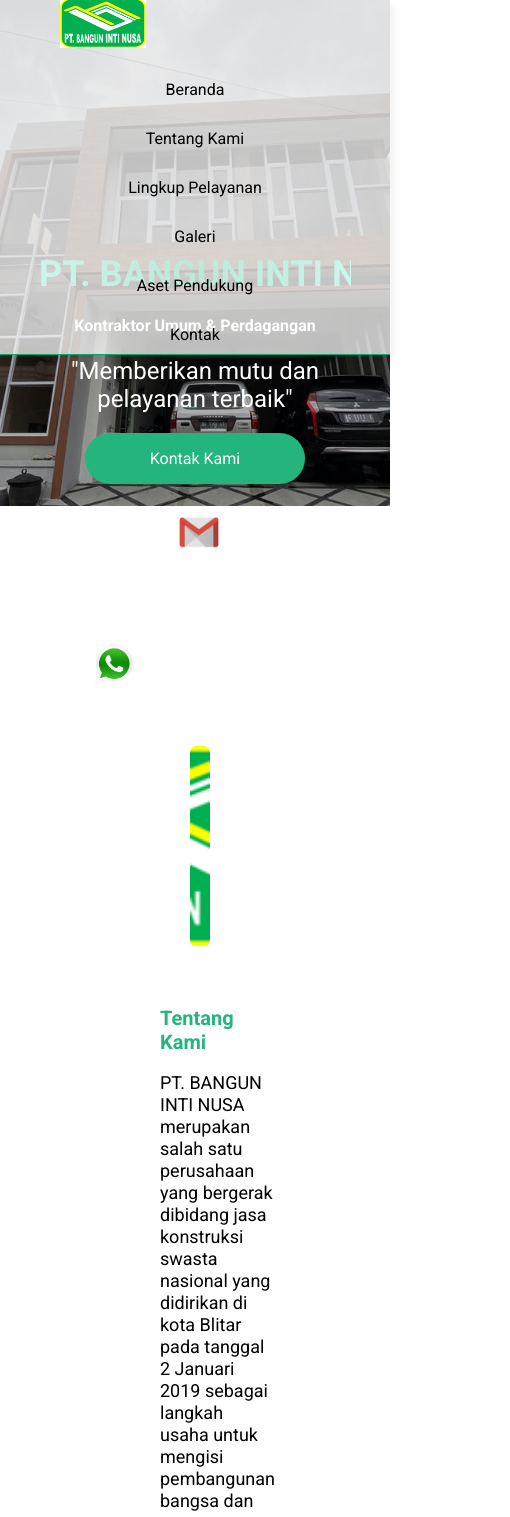
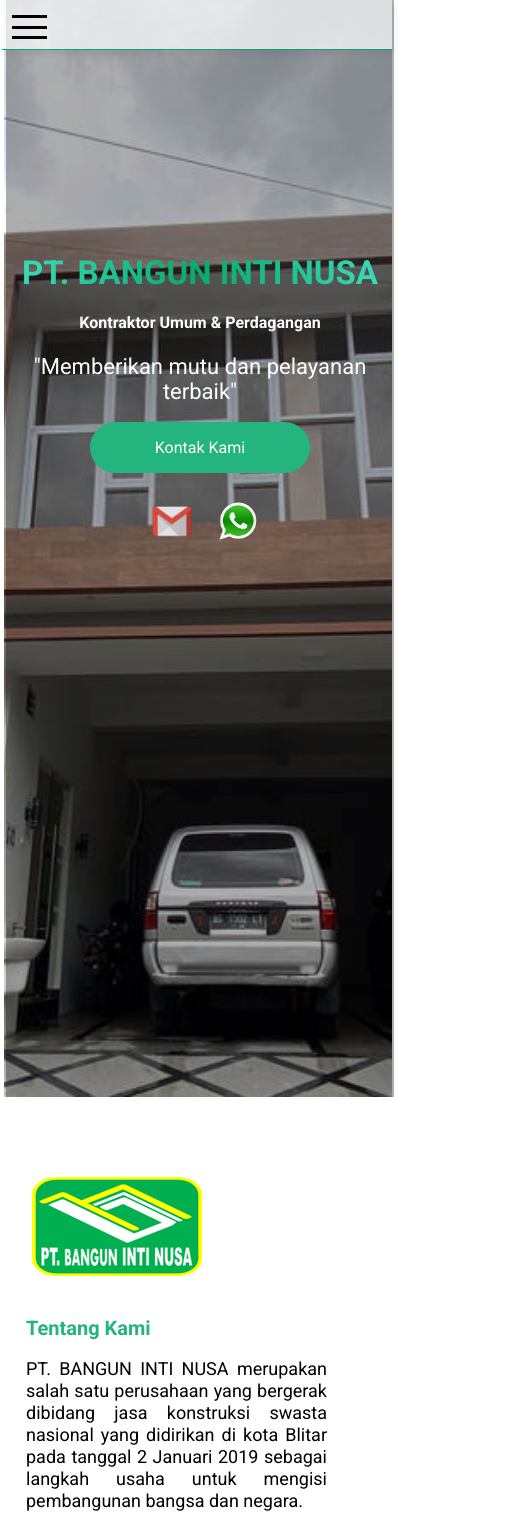
Before and after one commit to absyidbelter/Company-profiletemplate, a React (Create React App) app: page / in a window 390 px wide. Shown: the top 1517 px of the page, 510 px wide, since content can reach past the window. Built offline with nearby package versions, Linux system fonts and the light colour scheme.

Commit message:
enhance responsive mobile version at home page

```diff
--- a/src/App.jsx
+++ b/src/App.jsx
@@ -1,47 +1,64 @@
+import { useState } from "react";
 import { NavLink } from "react-router-dom";
 import { Router } from "./Components";
 import logo from "./Resources/img/logo.png";
 
 const App = () => {
+  const [isMobileMenuOpen, setMobileMenuOpen] = useState(false);
+
+  const toggleMobileMenu = () => {
+    setMobileMenuOpen(!isMobileMenuOpen);
+  };
+
   return (
     <>
       <nav>
-        <ul className="topnav">
+        <div className={`mobile-menu-toggle ${isMobileMenuOpen ? "active" : ""}`} onClick={toggleMobileMenu}>
+          <span></span>
+          <span></span>
+          <span></span>
+        </div>
+        <ul className={`topnav ${isMobileMenuOpen ? "active" : ""}`}>
           <li>
             <p>
-            <img src={logo} height="50" alt="Logo" style={{ marginTop: "-20px" }} />
+              <img src={logo} height="50" alt="Logo" style={{ marginTop: "-20px" }} />
             </p>
           </li>
           <div className="right">
             <li>
-              <NavLink exact activeClassName="active" to="/beranda">
+              <NavLink exact activeClassName="active" to="/beranda" onClick={toggleMobileMenu}>
                 Beranda
               </NavLink>
             </li>
             <li>
-              <NavLink to="/tentang-kami">Tentang Kami</NavLink>
+              <NavLink to="/tentang-kami" onClick={toggleMobileMenu}>
+                Tentang Kami
+              </NavLink>
             </li>
             <li>
-              <NavLink to="/lingkup-pelayanan">Lingkup Pelayanan</NavLink>
+              <NavLink to="/lingkup-pelayanan" onClick={toggleMobileMenu}>
+                Lingkup Pelayanan
+              </NavLink>
             </li>
             <li>
-              <NavLink to="/galeri">Galeri</NavLink>
+              <NavLink to="/galeri" onClick={toggleMobileMenu}>
+                Galeri
+              </NavLink>
             </li>
             <li>
-              <NavLink to="/aset-pendukung">Aset Pendukung</NavLink>
+              <NavLink to="/aset-pendukung" onClick={toggleMobileMenu}>
+                Aset Pendukung
+              </NavLink>
             </li>
             <li>
-              <NavLink to="/kontak">Kontak</NavLink>
+              <NavLink to="/kontak" onClick={toggleMobileMenu}>
+                Kontak
+              </NavLink>
             </li>
           </div>
         </ul>
       </nav>
       <Router />
-      {/* <footer>
-        <div className="copyright">
-          Copyright 2023. All Rights Reserved Sobhi Sami.
-        </div>
-      </footer> */}
     </>
   );
 };
--- a/src/Pages/Home.jsx
+++ b/src/Pages/Home.jsx
@@ -15,7 +15,6 @@
 import AboutSection from "../Components/About-home/about-sec";
 import ServicesLingkup from "../Components/service/Projects/Lingkup-layanan/Services";
 
-
 const Home = () => {
   let Navigate = useNavigate();
   let ContactHandle = () => {
@@ -26,7 +25,6 @@
     Navigate("/tentang-kami");
   };
 
-
   return (
     <>
       <div className="main-cover">
@@ -36,7 +34,7 @@
             <h4>Kontraktor Umum &amp; Perdagangan</h4>
             <h2>"Memberikan mutu dan pelayanan terbaik"</h2>
             <a onClick={ContactHandle}>Kontak Kami</a>
-            <div className="social-icon" style={{ marginTop: "-18px"}}>
+            <div className="social-icon" style={{ marginTop: "-18px" }}>
               <a
                 href="mailto:pt.bangunintinusa@gmail.com"
                 target="_blank"
@@ -57,9 +55,9 @@
         </div>
       </div>
       <section id="about">
-        <AboutSection/>
+        <AboutSection />
       </section>
-      <section id="clients" style={{ backgroundColor: "#F8F8FF" }}>
+      <section id="clients" className="client-background">
         <div style={{ marginTop: "50px", marginBottom: "80px" }}>
           <div>
             <span
@@ -76,8 +74,7 @@
               memberikan layanan jasa yaitu
             </p>
           </div>
-          <ServicesLingkup/>
-          {/* <JasaLayanan /> */}
+          <ServicesLingkup />
         </div>
       </section>
 
@@ -98,7 +95,10 @@
           <ServiceCom />
         </div>
       </section>
-      <section id="contactus" style={{ backgroundColor: "#04aa6d", marginBottom: "-300px" }}>
+      <section
+        id="contactus"
+        style={{ backgroundColor: "#04aa6d", marginBottom: "-300px" }}
+      >
         <div className="flex main-container">
           <div className="item w-60">
             <div className="contact-info mt-30">
@@ -129,7 +129,7 @@
                   <i className="icon">
                     <FontAwesomeIcon icon={faMap} size="sm" />
                   </i>{" "}
-                  <span style={{ marginRight: "-150px" }}>
+                  <span className="address">
                     Perum. Bengawan Solo Regency Block C - No. 01 Kota Blitar,
                     Jawa Timur
                   </span>
--- a/src/Resources/css/custom.css
+++ b/src/Resources/css/custom.css
@@ -193,6 +193,31 @@
   float: right;
 }
 
+.mobile-menu-toggle {
+  display: none;
+  flex-direction: column;
+  justify-content: space-between;
+  height: 24px;
+  width: 35px;
+  cursor: pointer;
+  margin-top: 15px;
+  margin-left: 10px;
+  margin-bottom: 10px;
+}
+
+.mobile-menu-toggle span {
+  height: 3px;
+  width: 100%;
+  background-color: #000;
+  display: block;
+}
+
+.topnav.active {
+  max-height: 500px;
+  transition: max-height 0.25s ease-in-out;
+  overflow: hidden;
+}
+
 .main-cover {
   background-image: url("../img/AP_1.jpg");
   height: 100vh;
@@ -200,6 +225,10 @@
   background-repeat: no-repeat;
   background-size: cover;
   position: relative;
+}
+
+.client-background {
+  background-color: #f8f8ff;
 }
 
 .overllay {
@@ -497,13 +526,34 @@
 }
 
 @media only screen and (max-width: 768px) {
+  ul.topnav {
+    padding: 0;
+  }
+
+  ul.topnav li {
+    float: none;
+    display: block;
+    text-align: center;
+  }
+
+  ul.topnav li.right {
+    float: none;
+  }
+
+  ul.topnav li a {
+    padding: 10px 12px;
+  }
+
+  nav {
+    padding: 0;
+  }
   body {
     margin: 0;
     font-family: "Roboto", sans-serif;
   }
 
   h2 {
-    font-size: 24px;
+    font-size: 22px;
   }
 
   p {
@@ -526,6 +576,10 @@
   .w-60,
   .w-40 {
     width: 100%;
+  }
+
+  .right {
+    float: none;
   }
 
   .green-btn {
@@ -556,46 +610,69 @@
     font-size: 12px;
   }
 
-  .about p {
-    line-height: 22px;
-  }
-
   .main-container {
     max-width: 100%;
     margin: auto;
   }
 
-  nav {
-    padding: 0;
+  .topnav {
+    display: flex;
+    flex-direction: column;
+    align-items: flex-start;
+    max-height: 0;
+    transition: max-height 0.25s ease-in-out;
+    overflow: hidden;
+    text-align: left;
   }
 
-  ul.topnav li {
+  .mobile-menu-toggle {
+    display: flex;
+  }
+
+  .right {
+    float: none;
+  }
+
+  nav {
+    background-color: #ffffffba;
+    box-shadow: 5px 5px 5px #0000000a;
+    position: fixed;
+    z-index: 999;
+    width: 100%;
+    border-bottom: solid 1px #05aa6d;
+  }
+
+  .topnav li {
     margin-top: 10px;
+    text-align: center;
   }
 
   ul.topnav li a {
+    display: block;
+    color: #000;
+    text-align: left;
+    /* padding: 16px 16px; */
+    text-decoration: none;
+  }
+
+  .topnav li a {
     padding: 10px 12px;
+    display: block;
+    width: 100%;
   }
 
   .main-cover {
-    height: 60vh;
+    height: auto;
+    width: 100%;
+    max-width: 100vh;
   }
-
   .Cover-content {
-    width: 80%;
+    width: 100%;
     margin: 30vh auto 0 auto;
   }
 
   .Cover-content h1 {
-    font-size: 36px;
-  }
-
-  .about .item {
-    width: 100%;
-  }
-
-  .about img {
-    height: 200px;
+    font-size: 33px;
   }
 
   .project .item {
@@ -620,9 +697,10 @@
   }
 
   .cover-page {
-    height: 100px;
+    height: 80px;
     padding-top: 30px;
     margin-bottom: 60px;
+    margin-right: 0px;
   }
 
   .cover-page h1 {
@@ -646,4 +724,125 @@
     border-right: 2px solid #000;
     transform: rotate(45deg);
   }
+
+  section {
+    padding: 0px;
+    margin-right: 0px;
+  }
+
+  .social-icon a img {
+    width: 40%;
+    z-index: 1;
+    transition: 0.3s ease-in-out;
+    margin-left: 1px;
+    margin-right: 0px;
+  }
+
+  /* about */
+
+   .about.flex {
+    flex-direction: column;
+    align-items:start;
+  }
+
+  .about .item {
+    margin-left: 0;
+    margin-bottom: 20px;
+  }
+
+  .about img {
+    order: -1;
+    margin-bottom: -10px;
+    max-width: min-content;
+    height: 100%;
+    width: 100%;
+    margin-left: 0px;
+  }
+
+  .about p {
+    line-height: 22px;
+    margin-right: -130px;
+    margin-left: 20px;
+    text-align: justify;
+  }
+
+  .about .green-btn {
+    align-self: center;
+    margin-left: 20px;
+    margin-right: 0px;
+  }
+
+  .u-text-sup {
+    font-size: 20px !important;
+    font-weight: 700 !important;
+    color: #24b47e !important;
+    letter-spacing: normal !important;
+    margin-left: 20px;
+    text-align: center;
+  }
+
+  /* ------ */
+
+  .main-cover {
+    height: 130vh;
+    background-repeat: no-repeat;
+    background-size: cover;
+    position: relative;
+    margin-right: -155px;
+  }
+
+  .text-center {
+    margin-left: 0px;
+    margin-right: 0px;
+  }
+
+  .client-background {
+    background-color: #f8f8ff;
+    margin-right:0%;
+    width: auto;
+    height: auto;
+  }
 }
+
+@media (max-width: 768px) {
+  #contactus {
+    padding: 40px 0;
+  }
+
+  .main-container {
+    flex-direction: column;
+  }
+
+  .item {
+    width: 100%;
+  }
+
+  .w-60,
+  .w-40 {
+    margin: 0;
+  }
+
+  .contact-text-home i {
+    margin-right: 10px;
+    margin-left: 5px;
+  }
+
+  .map-container {
+    margin-left: 20px;
+    max-width: 300px;
+    align-content: flex-start;
+  }
+
+  .address {
+    margin-right: 0;
+    display: block;
+    margin-left: 5px;
+    margin-bottom: 10px;
+  }
+
+  h5,
+  h1,
+  div {
+    margin-left: 2px;
+  }
+}
--- a/src/Resources/css/service.css
+++ b/src/Resources/css/service.css
@@ -88,6 +88,18 @@
 
   .impactfull-card-service {
     width: 100%;
-    height: auto;
+    height: 100%;
+  }
+
+  .image-service {
+    height: 150px;
+    object-fit: cover;
+    border-radius: 5px !important;
+    margin-right: 5px;
+  }
+
+  .grid {
+    border-radius: 4px;
+    margin-right: auto;
   }
 }
```
